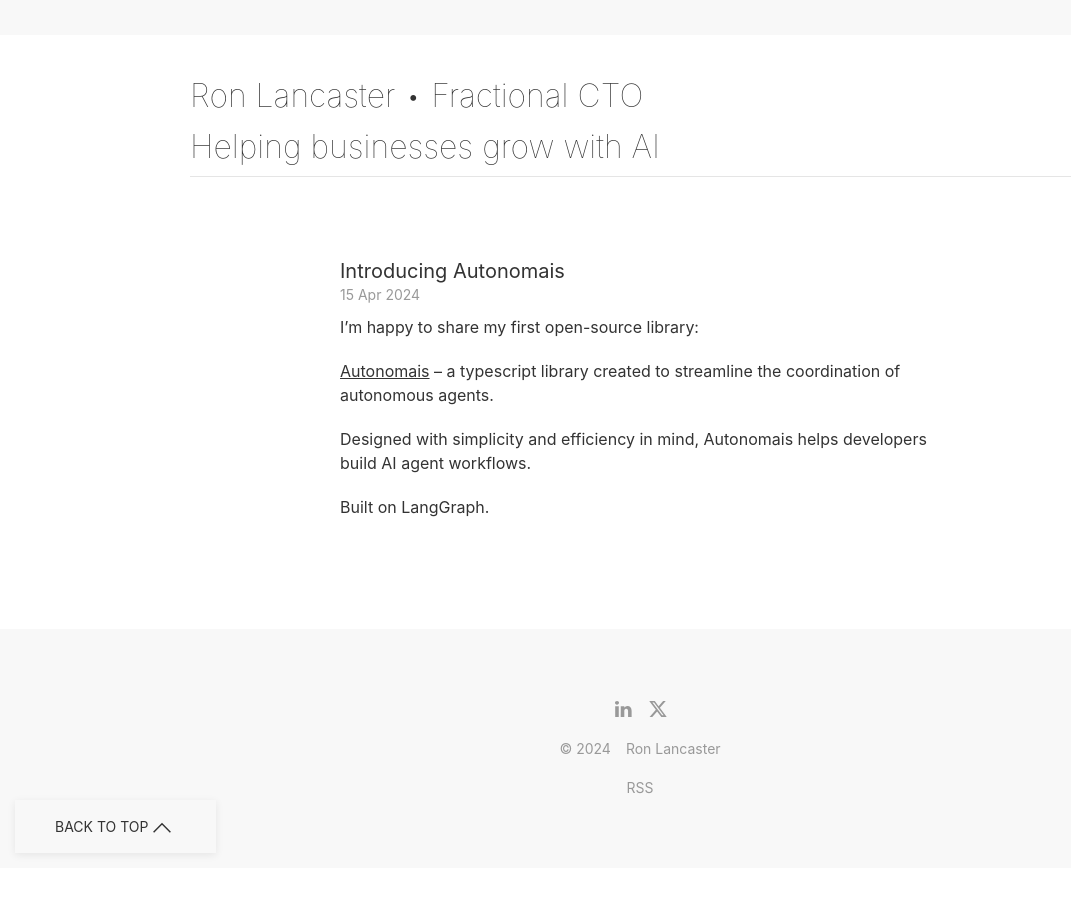
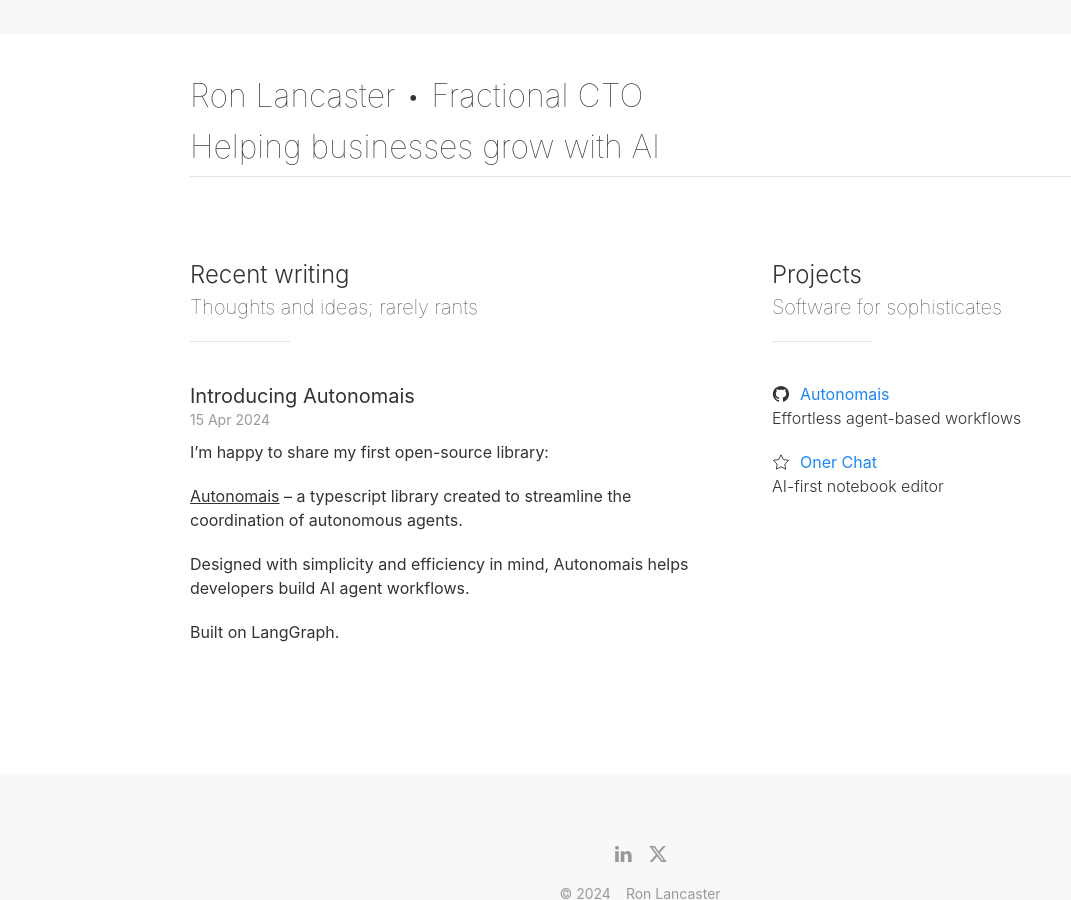
Before and after one commit to nyvyn/nyvyn.github.io, a Jekyll site: the page built from _pages/index.markdown, in a window 1280 px wide and 900 px high, scrolled down 462 px. Shown: the whole window, without its empty margins (0-1071 px from the left). Built offline with Jekyll 4.4.1, drawn with Linux system fonts in a browser that asks for light colours; before the commit the page ends 1330 px from its top, so only the background shows below that.

Commit message:
Update layout, rearrange content and add projects section
This commit updates the home layout to modify the container size. The post title structure in the post.html file is rearranged for better readability. The unneeded 'docs_list_title' from menu.yaml is removed. A new projects.yaml file is added to include projects info. The index.markdown file is also greatly updated to include a new projects section presenting contents from the added projects.yaml, and the arrangement of the recent writing section is improved.

```diff
--- a/_data/menu.yaml
+++ b/_data/menu.yaml
@@ -1,4 +1,3 @@
-docs_list_title: Navigation Menu Links
 docs:
   - title: Writing
     url: writing
--- /dev/null
+++ b/_data/projects.yaml
@@ -0,0 +1,9 @@
+docs:
+  - name: Autonomais
+    description: Effortless agent-based workflows
+    icon: github
+    url: https://github.com/nyvyn/autonomais
+  - name: Oner Chat
+    description: AI-first notebook editor
+    icon: star
+    url: https://www.oner.chat
--- a/_layouts/home.html
+++ b/_layouts/home.html
@@ -31,7 +31,7 @@
 
 <main>
     <div class="uk-section uk-section-small uk-section-default ">
-        <div class="uk-container uk-container-xsmall">
+        <div class="uk-container uk-container-small">
             {{ content }}
         </div>
     </div>
--- a/_pages/index.markdown
+++ b/_pages/index.markdown
@@ -4,4 +4,37 @@
 permalink: /
 ---
 
-{% include posts.html limit=1 full=true %}
+<div class="uk-grid-large uk-child-width-expand@s" data-uk-grid>
+    <div class="uk-width-3-5@m">
+        <h4 class="uk-text-large uk-text-light uk-margin-remove-bottom">
+            Recent writing
+        </h4>
+        <h4 class="uk-text-lighter uk-margin-remove-top">
+            Thoughts and ideas; rarely rants
+        </h4>
+        <hr class="uk-divider-small">
+        <div class="uk-margin-medium-top">
+        {% include posts.html limit=1 full=true %}
+        </div>
+    </div>
+    <div>
+        <h4 class="uk-text-large uk-text-light uk-margin-remove-bottom">
+            Projects
+        </h4>
+        <h4 class="uk-text-lighter uk-margin-remove-top">
+            Software for sophisticates
+        </h4>
+        <hr class="uk-divider-small">
+        <ul class="uk-list uk-list-large uk-margin-medium-top">
+            {% for item in site.data.projects.docs %}
+                <li>
+                    <div class="uk-flex uk-flex-middle">
+                        <span data-uk-icon="icon: {{- item.icon -}}; ratio: 0.9"></span>
+                        <a class="uk-margin-small-left" href="{{- item.url -}}">{{ item.name }}</a>
+                    </div>
+                    <span class="uk-display-block uk-text-light">{{ item.description }}</span>
+                </li>
+            {% endfor %}
+        </ul>
+    </div>
+</div>
```
Also changed, not shown: _includes/post.html (+5 -3 lines).
